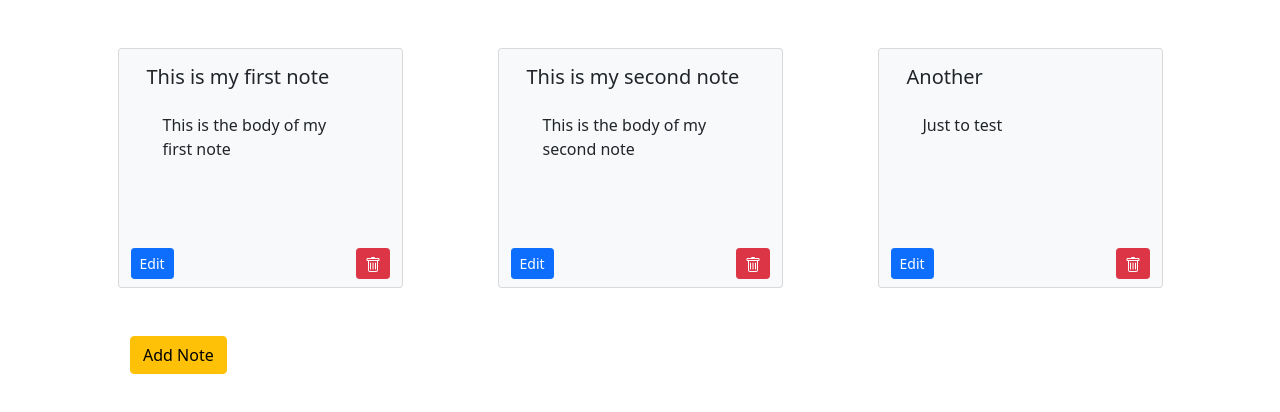
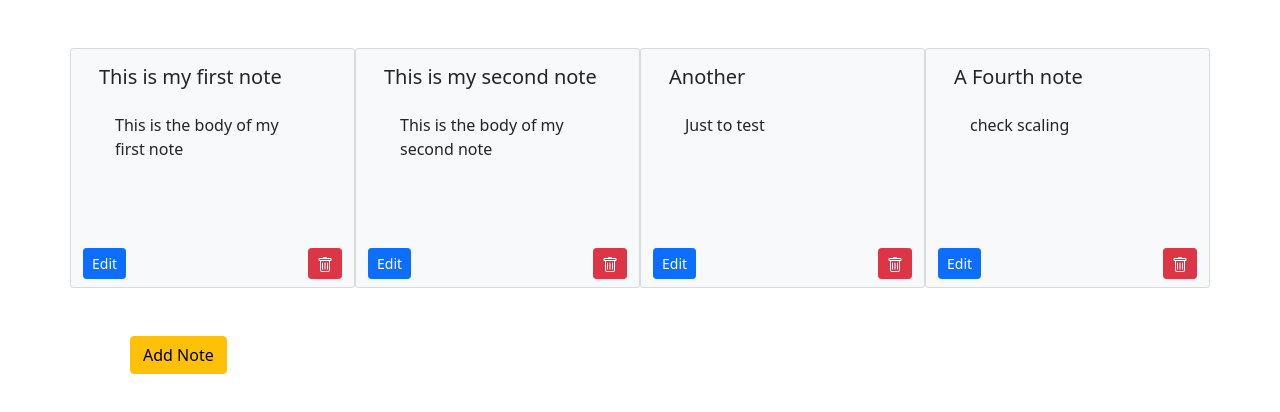
Before and after one commit to msullivan1999/react-todo, a React (Create React App) app: page / in a window 1280 px wide. Shown: the top 412 px of the page. Built offline with nearby package versions, Linux system fonts and the light colour scheme.

Commit message:
extra note for testing

```diff
--- a/src/data.js
+++ b/src/data.js
@@ -14,4 +14,9 @@ export let notesData = [
         noteTitle: "Another",
         noteBody: "Just to test",
     },
+    {
+        id: 3,
+        noteTitle: "A Fourth note",
+        noteBody: "check scaling",
+    },
 ]
```
